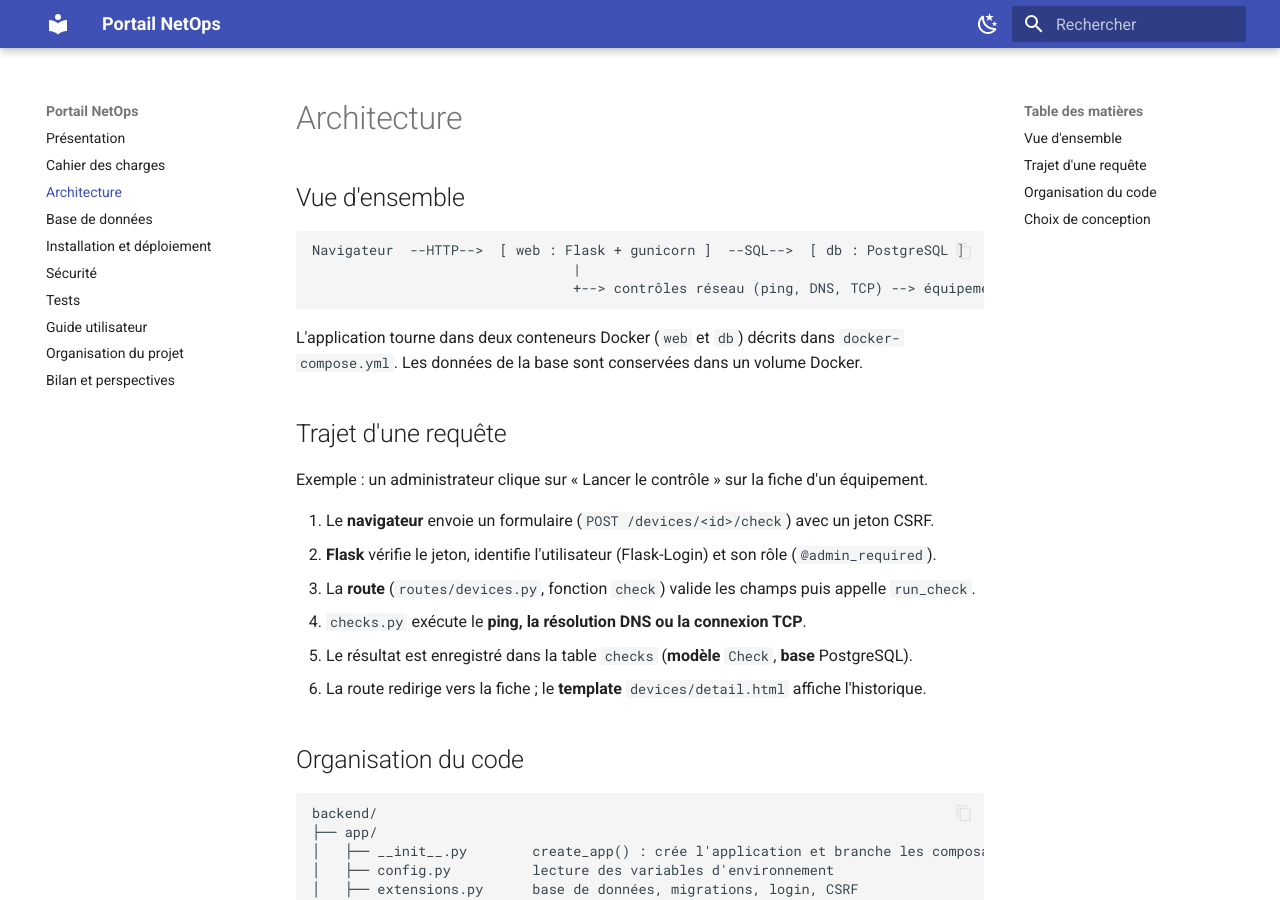
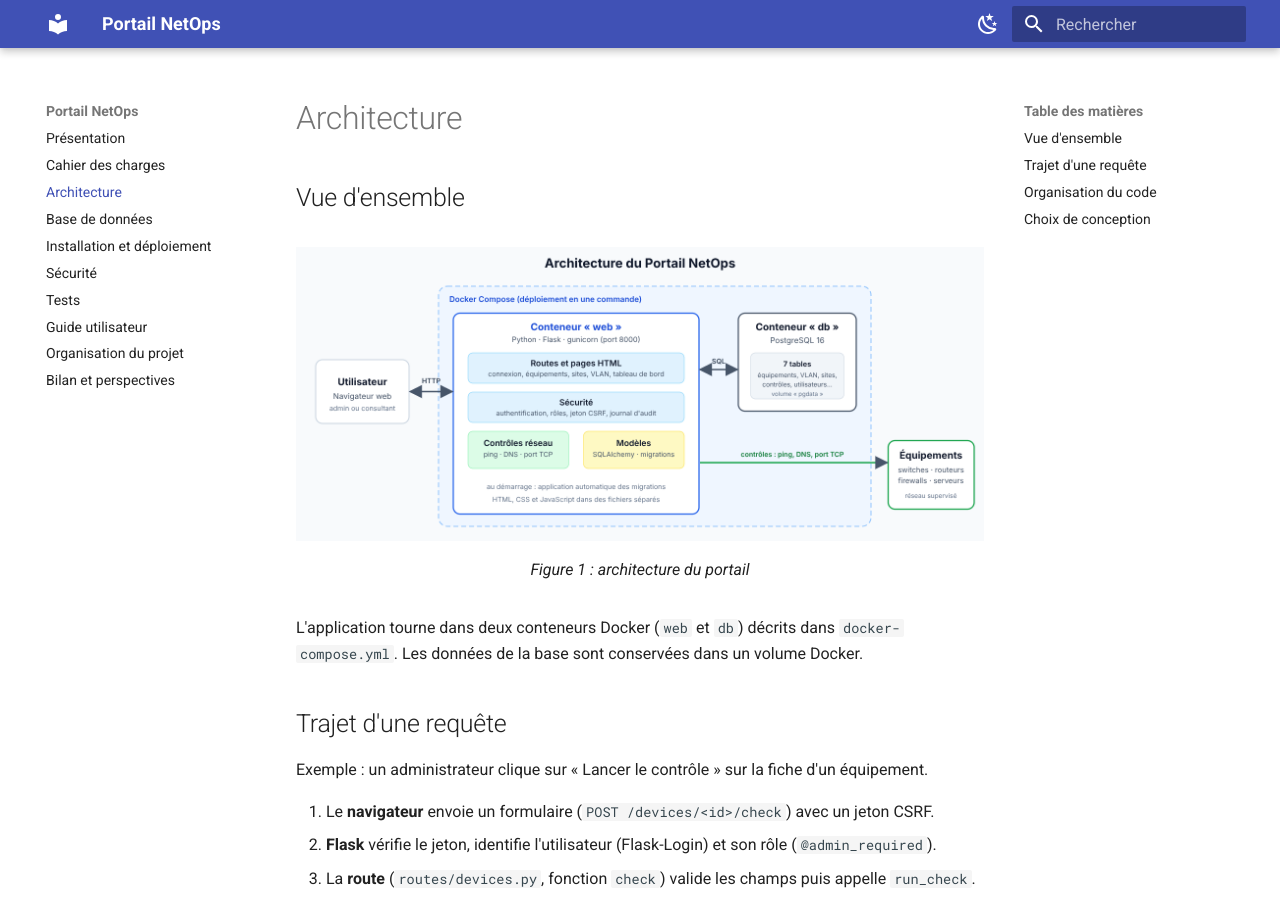
Before and after one commit to Sloowzy007/portailNEtOPS, an MkDocs documentation site: the page built from documentation/architecture.md, in a window 1280 px wide and 900 px high. Built offline with MkDocs 1.6.1 and Material for MkDocs 9.7.7, drawn with Linux system fonts in a browser that asks for light colours.

Commit message:
docs: schéma d'architecture

````diff
--- a/documentation/architecture.md
+++ b/documentation/architecture.md
@@ -2,11 +2,10 @@
 
 ## Vue d'ensemble
 
-```text
-Navigateur  --HTTP-->  [ web : Flask + gunicorn ]  --SQL-->  [ db : PostgreSQL ]
-                                |
-                                +--> contrôles réseau (ping, DNS, TCP) --> équipements supervisés
-```
+<figure markdown>
+  ![Architecture du Portail NetOps](images/architecture.png){ width="900" }
+  <figcaption>Figure 1 : architecture du portail</figcaption>
+</figure>
 
 L'application tourne dans deux conteneurs Docker (`web` et `db`) décrits dans `docker-compose.yml`. Les données de la base sont conservées dans un volume Docker.
 
````
